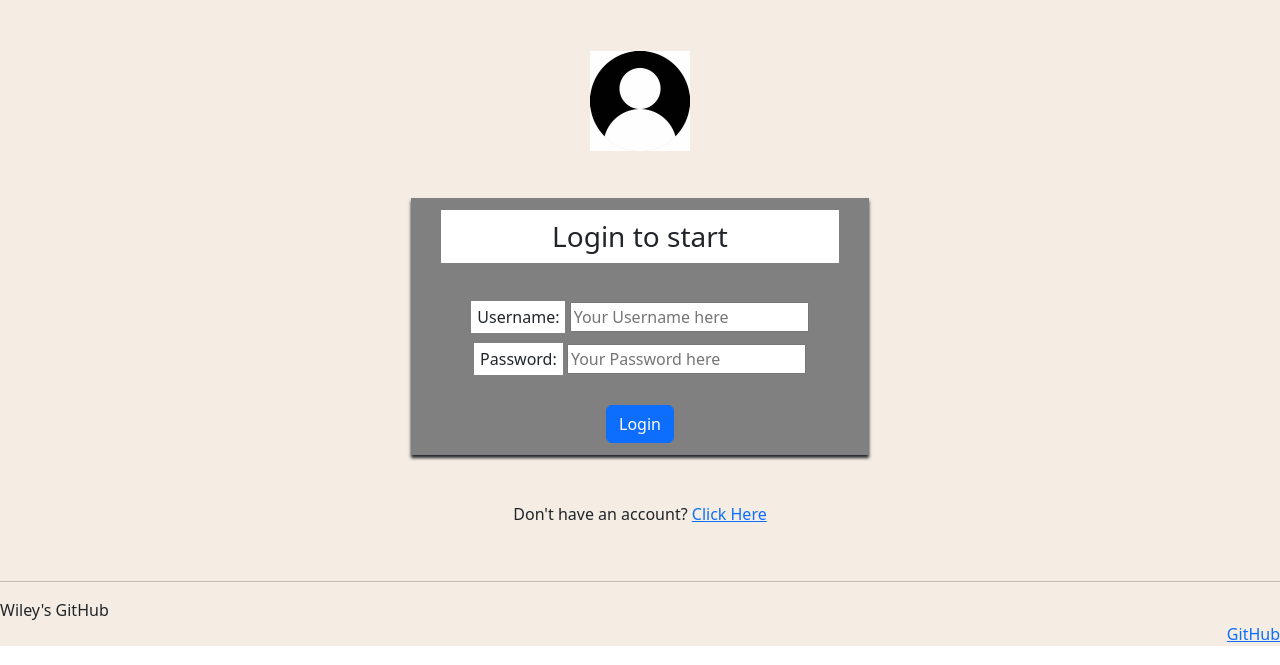
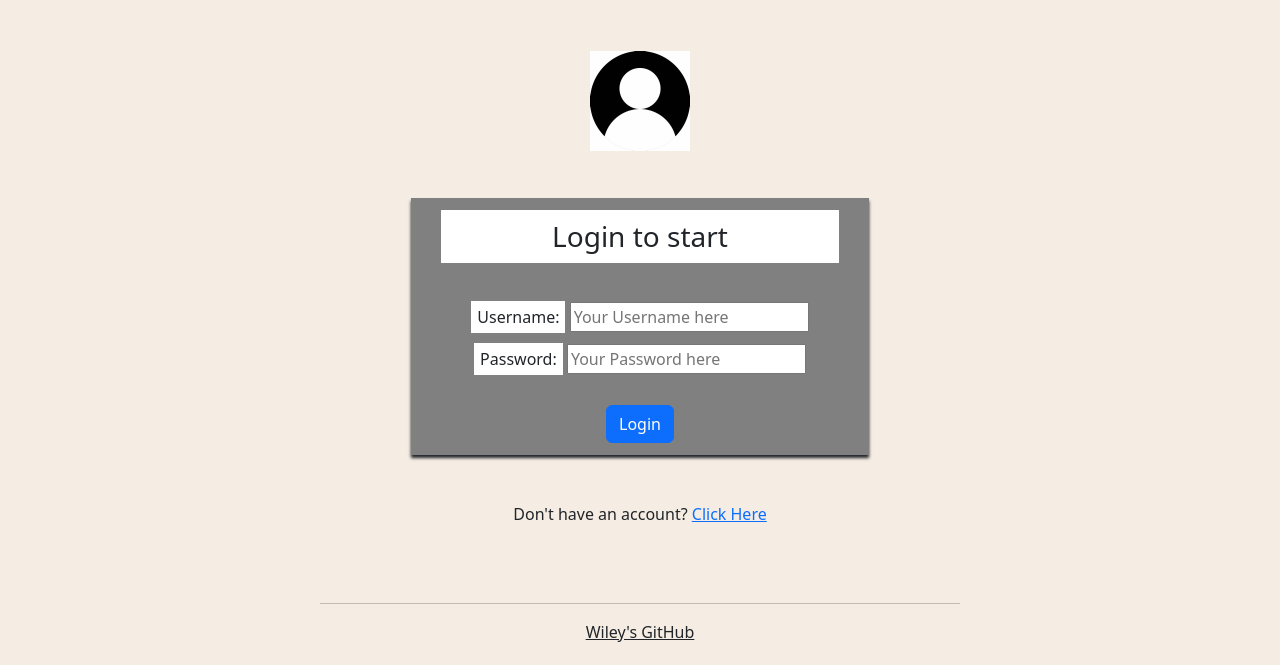
Before and after one commit to warlordwinter/startup, a website: page index.html in a window 1280 px wide. Shown: the part 310-975 px from the top of the page. Drawn offline with nearby package versions, Linux system fonts and the light colour scheme.

Commit message:
fixed the github

```diff
--- a/index.html
+++ b/index.html
@@ -69,12 +69,13 @@
       </p>
 
     </main>
-
-    <footer>
-      <hr />
-      <span class="text-reset">Wiley's GitHub</span>
-      <br />
-      <a href="https://github.com/warlordwinter/startup/tree/main/HTML_code">GitHub</a>
-    </footer>
+  <footer>
+      <hr>
+      <div class="centered-content">
+          <a href="https://github.com/warlordwinter/startup/tree/main/HTML_code" class="text-reset">
+              Wiley's GitHub
+          </a>
+      </div>
+  </footer>
   </body>
 </html>
--- a/styles/index.css
+++ b/styles/index.css
@@ -98,9 +98,24 @@ label{
 }
 
 footer {
-  flex: 0 30px;
+  display: flex;
+  flex-direction: column;
+  justify-content: center;
+  align-items: center;
+  height: 100px; /* Adjust the height as needed */
   background-color: #F5EDE3;
 }
+
+.centered-content {
+  text-align: center;
+}
+
+
+hr {
+  width: 50%;        /* Adjust the width of the horizontal line */
+  margin: 10px auto;  /* Center the line horizontally and add some margin */
+}
+
 .credits{
   padding: 30px 30px;
   flex: auto;
--- a/styles/signup.css
+++ b/styles/signup.css
@@ -102,3 +102,15 @@ footer{
 .dropdown:hover .dropdown-content {
   display: block;
 }
+
+footer {
+  display: flex;
+  flex-direction: column;
+  justify-content: center;
+  align-items: center;
+  height: 100px; /* Adjust the height as needed */
+}
+
+.centered-content {
+  text-align: center;
+}
--- a/styles/ups.css
+++ b/styles/ups.css
@@ -84,3 +84,16 @@ h5{
     flex: 1 100vh;
   }
 }
+
+footer {
+  display: flex;
+  flex-direction: column;
+  justify-content: center;
+  align-items: center;
+  height: 100px; /* Adjust the height as needed */
+  background-color: #F5EDE3;
+}
+
+.centered-content {
+  text-align: center;
+}
```
Also changed, not shown: README.md.
